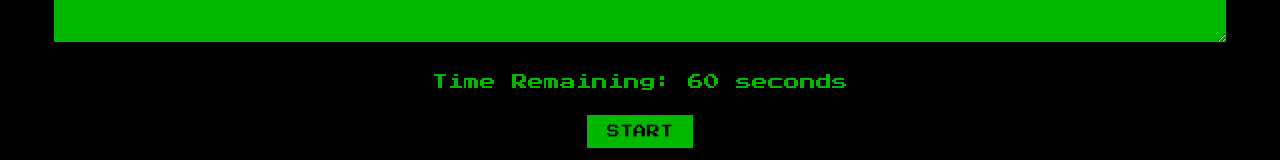
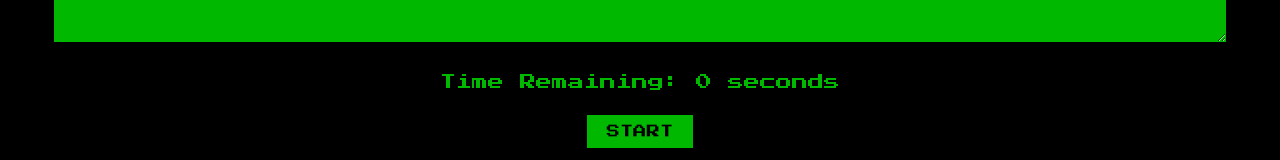
Before and after one commit to austingw/typing-game, a React (Vite) app in the folder speed-typing-app/: page / in a window 1280 px wide. Shown: the part 252-412 px from the top of the page. Built offline with nearby package versions, Linux system fonts and the light colour scheme.

Commit message:
Add effect to actively count down time remaining

```diff
--- a/speed-typing-app/src/App.jsx
+++ b/speed-typing-app/src/App.jsx
@@ -1,8 +1,8 @@
-import { useState } from "react";
+import { useEffect, useState } from "react";
 
 function App() {
   const [typed, setTyped] = useState("");
-  const [timer, setTimer] = useState(60);
+  const [timer, setTimer] = useState(5);
 
   function handleChange(event) {
     setTyped(event.target.value);
@@ -14,6 +14,16 @@ function App() {
     const filterArr = wordsArr.filter((word) => word !== "").length;
     console.log(filterArr);
   }
+
+  useEffect(() => {
+    const countdown = setTimeout(() => {
+      setTimer((prevTimer) => prevTimer - 1);
+    }, 1000);
+
+    if (timer === 0) {
+      clearTimeout(countdown);
+    }
+  }, [timer]);
 
   return (
     <div className="App">
```
